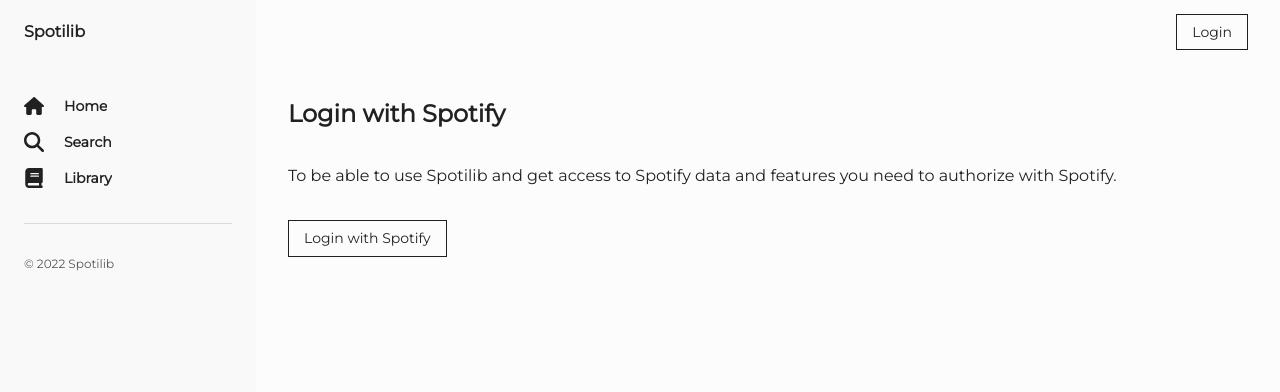
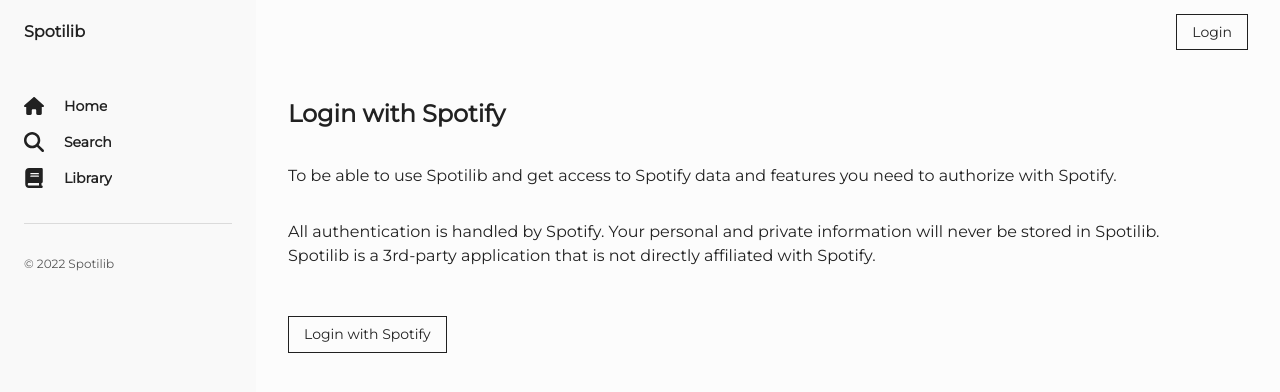
Before and after one commit to alexhmm/react-spotilib, a React (Create React App) app: page /login in a window 1280 px wide. Shown: the top 392 px of the page. Built offline with nearby package versions, Linux system fonts and the light colour scheme.

Commit message:
Login: More informational text

```diff
--- a/src/modules/auth/pages/Login/Login.module.scss
+++ b/src/modules/auth/pages/Login/Login.module.scss
@@ -1,6 +1,3 @@
 .login {
   @apply flex flex-col;
-  &-text {
-    @apply mb-8;
-  }
 }
--- a/src/modules/auth/pages/Login/Login.tsx
+++ b/src/modules/auth/pages/Login/Login.tsx
@@ -17,7 +17,9 @@
   return (
     <div className={styles['login']}>
       <H2>{t('auth.login.title')}</H2>
-      <div className={styles['login-text']}>{t('auth.login.text')}</div>
+      <div className="mb-8">{t('auth.login.text1')}</div>
+      <div>{t('auth.login.text2')}</div>
+      <div className="mb-12">{t('auth.login.text3')}</div>
       <TextButtonOutlined classes="w-fit" onClick={authorize}>
         {t('auth.login.title')}
       </TextButtonOutlined>
--- a/src/shared/translations/de/auth.translations.de.ts
+++ b/src/shared/translations/de/auth.translations.de.ts
@@ -2,7 +2,12 @@
 
 export const authTranslationsDE: AuthTranslations = {
   login: {
-    text: 'Um Spotilib nutzen zu können und den Zugang zu Daten und Funktionalitäten von Spotify zu erhalten, musst du dich mit Spotify anmelden.',
+    text1:
+      'Um Spotilib nutzen zu können und den Zugang zu Daten und Funktionalitäten von Spotify zu erhalten, musst du dich mit Spotify anmelden.',
+    text2:
+      'Die Autorisierung wird durch Spotify durchgeführt. Deine persönlichen und privaten Daten werden niemals in Spotilib gespeichert.',
+    text3:
+      'Spotilib ist eine Drittanbieter-Anwendung, die nicht direkt mit Spotify in Verbindung steht.',
     title: 'Anmelden mit Spotify',
     title_short: 'Anmelden',
   },
--- a/src/shared/translations/en/auth.translations.en.ts
+++ b/src/shared/translations/en/auth.translations.en.ts
@@ -2,7 +2,12 @@
 
 export const authTranslationsEN: AuthTranslations = {
   login: {
-    text: 'To be able to use Spotilib and get access to Spotify data and features you need to authorize with Spotify.',
+    text1:
+      'To be able to use Spotilib and get access to Spotify data and features you need to authorize with Spotify.',
+    text2:
+      'All authentication is handled by Spotify. Your personal and private information will never be stored in Spotilib.',
+    text3:
+      'Spotilib is a 3rd-party application that is not directly affiliated with Spotify.',
     title: 'Login with Spotify',
     title_short: 'Login',
   },
--- a/src/shared/translations/types/auth.translations.interface.ts
+++ b/src/shared/translations/types/auth.translations.interface.ts
@@ -1,6 +1,8 @@
 export interface AuthTranslations {
   login: {
-    text: string;
+    text1: string;
+    text2: string;
+    text3: string;
     title: string;
     title_short: string;
   };
```
